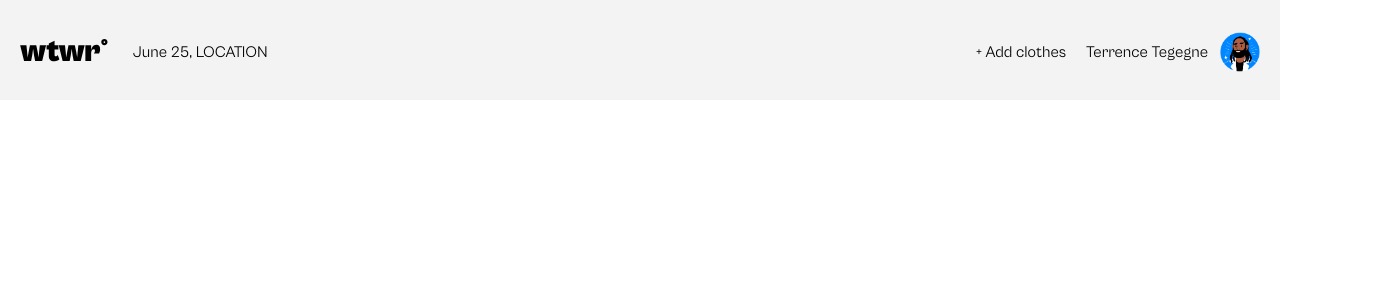
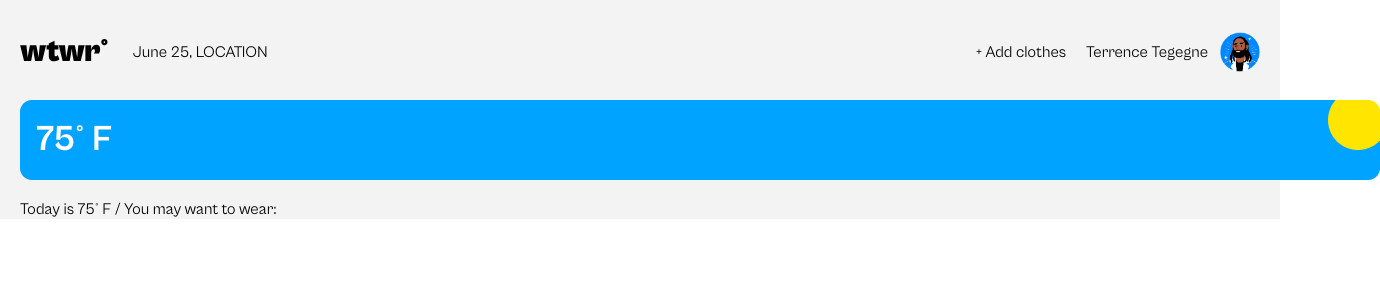
Before and after one commit to eduenez33/se_project_react, a React (Vite) app: page / in a window 1280 px wide. Shown: the top 300 px of the page, 1380 px wide, since content can reach past the window. Built offline with nearby package versions, Linux system fonts and the light colour scheme.

Commit message:
include Main component

```diff
--- a/src/components/App/App.jsx
+++ b/src/components/App/App.jsx
@@ -1,4 +1,5 @@
 import Header from "../Header/Header";
+import Main from "../Main/Main";
 
 import "./App.css";
 
@@ -7,6 +8,7 @@ function App() {
     <div className="page">
       <div className="page__content">
         <Header />
+        <Main />
       </div>
     </div>
   );
```
